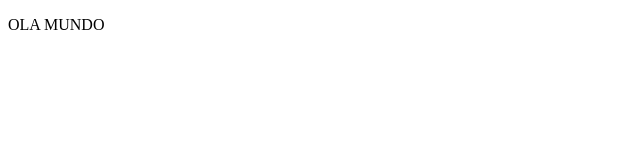
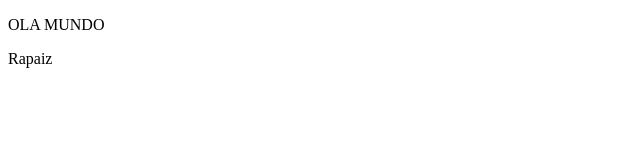
Before and after one commit to GabrielDev16678/dev-1, a plain HTML site: page index.html in a window 1280 px wide. Shown: the full height of the page, 0-640 px from the left. Drawn offline with Linux system fonts and the light colour scheme.

Commit message:
notas de versionamento

```diff
--- a/index.html
+++ b/index.html
@@ -7,5 +7,6 @@
 </head>
 <body>
     <p>OLA MUNDO</p>
+    <p>Rapaiz</p>
 </body>
 </html>
```
